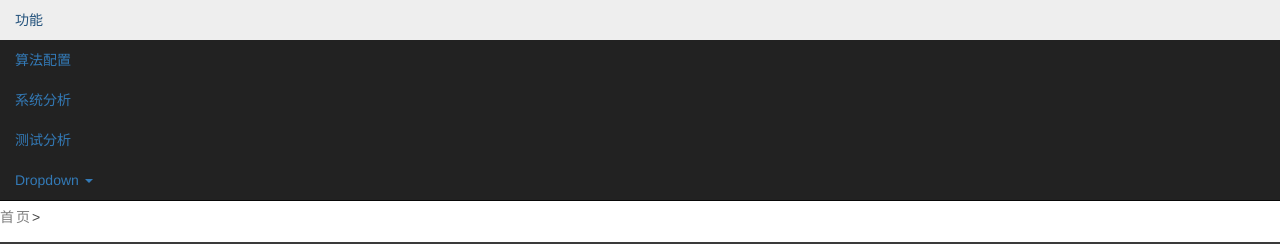
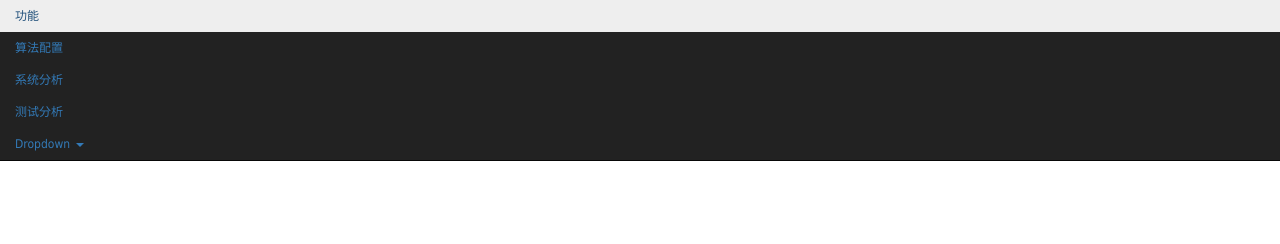
Before and after one commit to blackkker/BackManage, a Django app: page /part1 in a window 1280 px wide; the page is wider, and only the part inside the window is pictured. Shown: the top 244 px of that part. Run offline with Django 3.2, Linux system fonts and the light colour scheme; some libraries are stand-ins or nearby versions.

Commit message:
7-31   17:14

```diff
--- a/templates/index.html
+++ b/templates/index.html
@@ -35,7 +35,7 @@
         <ul class="box1">
             <li>
                 <img class="pic" src="{% static 'images/feature1.png' %}"/>
-                <p class="b-text">算法配置</p>
+                <a class="b-text" href="part1.html">算法配置</a>
             </li>
         </ul>
 </section>
--- a/templates/part1.html
+++ b/templates/part1.html
@@ -7,7 +7,8 @@
     <meta http-equiv="X-UA-Compatible" content="IE=Edge,chrome=1" >
     <title>算法配置</title>
     <link rel='stylesheet' href='http://maxcdn.bootstrapcdn.com/bootstrap/3.3.5/css/bootstrap.min.css'>
-<link rel='stylesheet' href="{% static 'css/style.css' %}">
+    <link rel='stylesheet' href="{% static 'css/style.css' %}">
+    <link rel="stylesheet" type="text/css" href="{% static 'css/reset.css' %}">
 <script src="http://cdn.bootcss.com/jquery/1.11.0/jquery.min.js" type="text/javascript"></script>
 <script src='http://maxcdn.bootstrapcdn.com/bootstrap/3.3.5/js/bootstrap.min.js'></script>
 </head>
@@ -72,45 +73,7 @@ role="navigation">
     });
 });
 </script>
-{% block custom_bread %}
-    <section>
-        <div class="wp">
-            <ul  class="crumbs">
-                <li><a href="{% url 'index' %}">首页</a>></li>
-            </ul>
-        </div>
-    </section>
-{% endblock %}
 
-{% block content %}
-{% endblock %}
-
-<footer>
-		<div class="footer">
-			<div class="wp">
-				<ul class="cont">
-					<li class="logo"><a href="{% url 'index' %}"><img src="{% static 'images/footlogo.png' %}"/></a></li>
-					<li class="code"><img src="{% static 'images/code.jpg' %}"/><p class="center">扫描关注微信</p></li>
-					<li class="third"><img class="fl" src="{% static 'images/tell.png' %}"/><p class="tell">23333333</p><p class="time">周一至周日 9:00-18:00</p></li>
-				</ul>
-
-			</div>
-			<p class="line"></p>
-			<div class="wp clear">
-                <span class="fl">©2018 mxonline.mtianyan.cn mtianyan慕课小站-在线学习交流平台 保留所有权利</span>
-                <span class="fr">copyright© 2018 ICP备案证书号：<a style="color:#717171 " href="http://www.miitbeian.gov.cn/">陕ICP备16011333号-1</a></span>
-			</div>
-		</div>
-	</footer>
-
-<section>
-    <ul class="sidebar">
-        <li class="qq">
-            <a target="_blank" href="http://wpa.qq.com/msgrd?v=3&uin=2023525077&site=qq&menu=yes"></a>
-        </li>
-        <li class="totop"></li>
-    </ul>
-</section>
 
 <script src="{% static 'js/selectUi.js' %}" type='text/javascript'></script>
 <script src="{% static 'js/deco-common.js' %}" type='text/javascript'></script>
```
